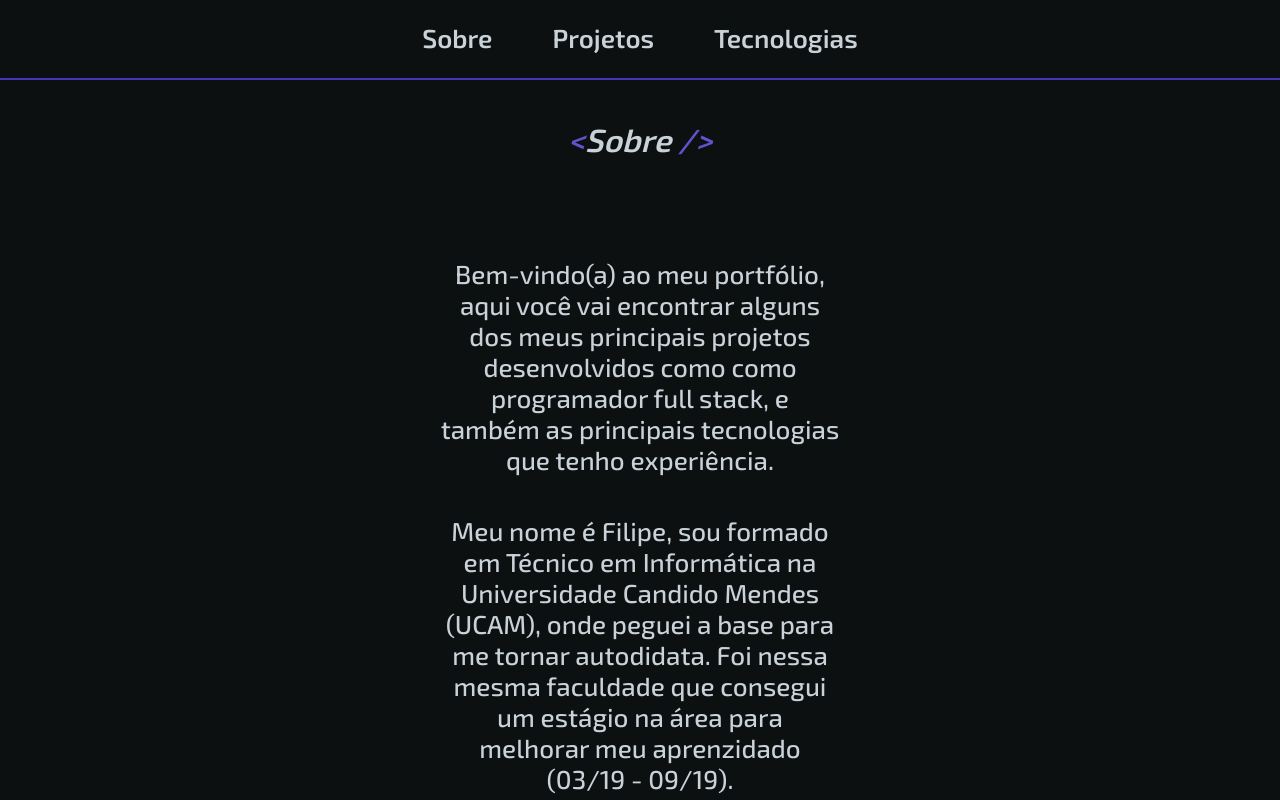
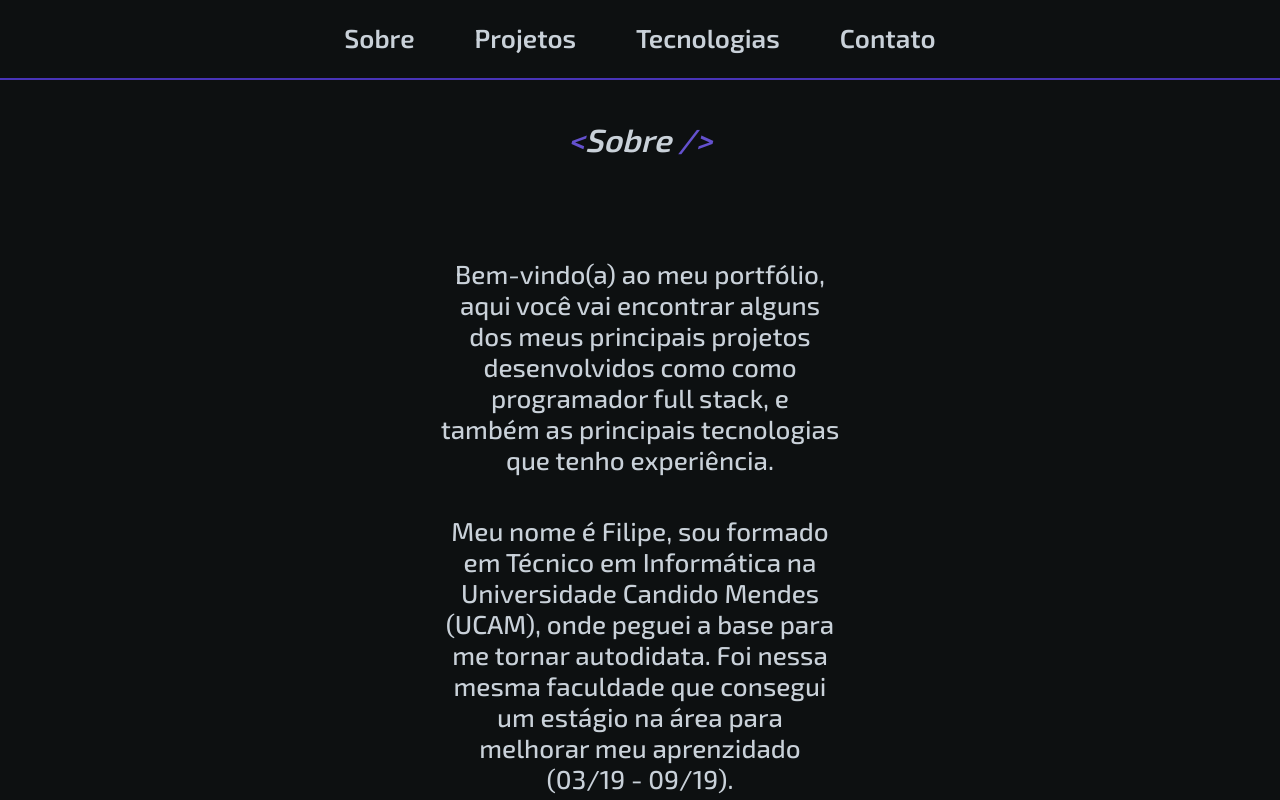
Before and after one commit to flpsoares/portfolio, a Next.js app: page / in a window 1280 px wide. Shown: the top 800 px of the page. Built offline with nearby package versions, Linux system fonts and the light colour scheme; no server answers.

Commit message:
feat: added contact button

```diff
--- a/src/components/Footer/index.tsx
+++ b/src/components/Footer/index.tsx
@@ -16,7 +16,7 @@ import { Link } from 'react-scroll'
 
 export const Footer: React.FC = () => {
   return (
-    <Container>
+    <Container id="footer">
       <Header>
         <span>Redes sociais</span>
         <div>
--- a/src/components/Header/index.tsx
+++ b/src/components/Header/index.tsx
@@ -42,6 +42,18 @@ export const Header: React.FC = () => {
             Tecnologias
           </Link>
         </Item>
+        <Item>
+          <Link
+            activeClass="active"
+            to="footer"
+            spy={true}
+            smooth={true}
+            offset={-80}
+            duration={500}
+          >
+            Contato
+          </Link>
+        </Item>
       </Menu>
     </Container>
   )
```
